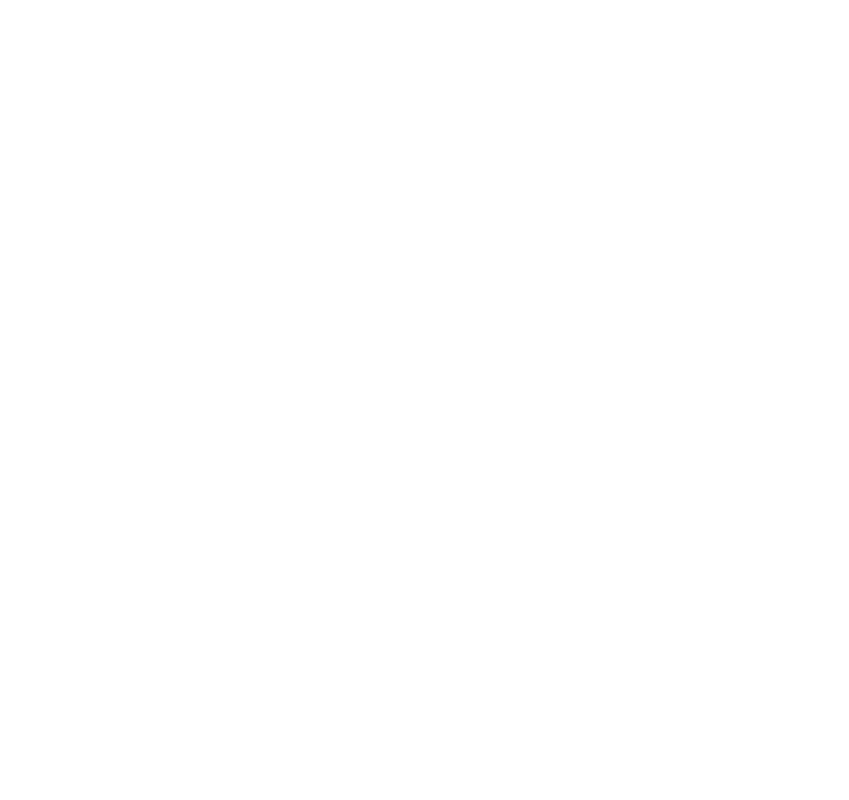
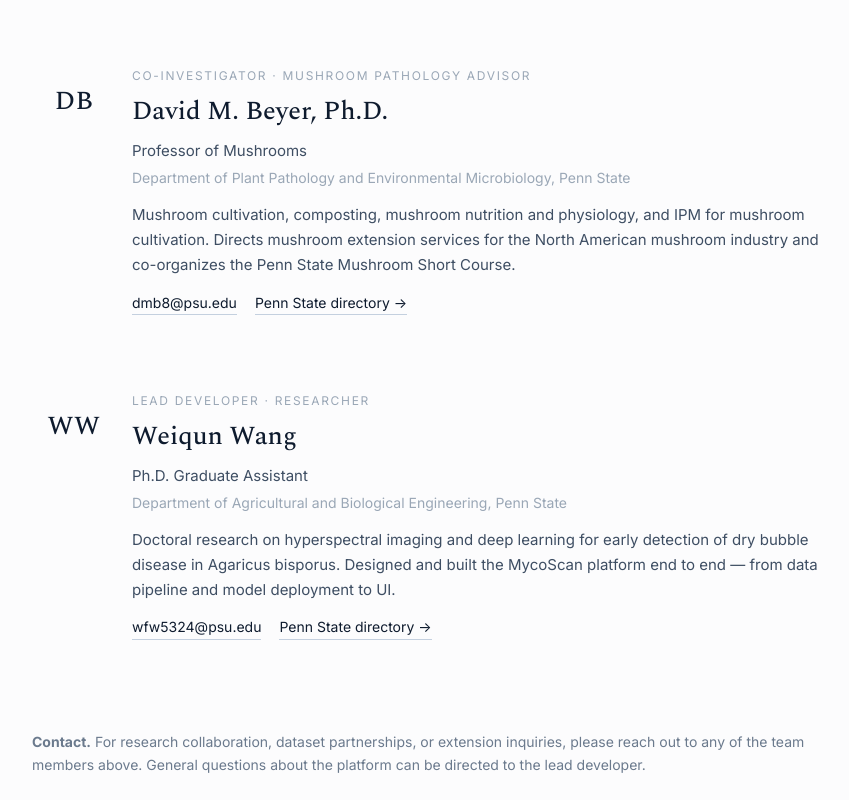
Before and after one commit to ongweigunpsu/mycoscan, a Next.js app: page /team in a window 1280 px wide. Before the commit this address had no page. Shown: the part 640-1440 px from the top of the page, without its empty margins (208-1057 px from the left). Before the commit the page ends 800 px from the top, so only its background shows below. Built offline with nearby package versions, Linux system fonts and the light colour scheme; no server answers.

Commit message:
Create page.js

```diff
--- /dev/null
+++ b/src/app/team/page.js
@@ -0,0 +1,177 @@
+'use client';
+
+import Nav from '@/components/Nav';
+import Footer from '@/components/Footer';
+
+const TEAM = [
+  {
+    name: 'Shirin Ghatrehsamani, Ph.D.',
+    role: 'Principal Investigator',
+    title: 'Associate Professor of Agricultural and Biological Engineering',
+    affiliation: 'Department of Agricultural and Biological Engineering, Penn State',
+    focus:
+      'Precision agriculture, agricultural robotics, and machine learning for early plant-disease detection. Leads the MycoScan initiative and directs the research program on hyperspectral and RGB imaging for controlled-environment agriculture.',
+    email: 'spg5994@psu.edu',
+    link: 'https://abe.psu.edu/directory/spg5994',
+    initials: 'SG',
+  },
+  {
+    name: 'David M. Beyer, Ph.D.',
+    role: 'Co-Investigator · Mushroom Pathology Advisor',
+    title: 'Professor of Mushrooms',
+    affiliation: 'Department of Plant Pathology and Environmental Microbiology, Penn State',
+    focus:
+      'Mushroom cultivation, composting, mushroom nutrition and physiology, and IPM for mushroom cultivation. Directs mushroom extension services for the North American mushroom industry and co-organizes the Penn State Mushroom Short Course.',
+    email: 'dmb8@psu.edu',
+    link: 'https://plantpath.psu.edu/directory/dmb8',
+    initials: 'DB',
+  },
+  {
+    name: 'Weiqun Wang',
+    role: 'Lead Developer · Researcher',
+    title: 'Ph.D. Graduate Assistant',
+    affiliation: 'Department of Agricultural and Biological Engineering, Penn State',
+    focus:
+      'Doctoral research on hyperspectral imaging and deep learning for early detection of dry bubble disease in Agaricus bisporus. Designed and built the MycoScan platform end to end — from data pipeline and model deployment to UI.',
+    email: 'wfw5324@psu.edu',
+    link: 'https://abe.psu.edu/directory/wfw5324',
+    initials: 'WW',
+  },
+];
+
+export default function TeamPage() {
+  return (
+    <>
+      <Nav />
+      <div className="page page-narrow">
+        <div className="page-head">
+          <div className="eyebrow">People behind the platform</div>
+          <h1>Team</h1>
+          <p>
+            MycoScan is developed and maintained at Pennsylvania State University as a
+            joint effort between the Department of Agricultural and Biological Engineering
+            and the Department of Plant Pathology and Environmental Microbiology, in
+            partnership with the Penn State Mushroom Research Center.
+          </p>
+        </div>
+
+        <div style={{ display: 'grid', gap: 20, marginTop: 8 }}>
+          {TEAM.map((p) => (
+            <article
+              key={p.name}
+              style={{
+                border: '1px solid var(--line1)',
+                borderRadius: 12,
+                padding: 28,
+                background: 'var(--bg1)',
+                display: 'grid',
+                gridTemplateColumns: '72px 1fr',
+                gap: 22,
+                alignItems: 'start',
+              }}
+            >
+              <div
+                aria-hidden="true"
+                style={{
+                  width: 72,
+                  height: 72,
+                  borderRadius: 10,
+                  background: 'var(--ink1)',
+                  color: 'var(--bg0)',
+                  display: 'grid',
+                  placeItems: 'center',
+                  fontFamily: 'var(--serif, Spectral, Georgia, serif)',
+                  fontSize: 26,
+                  fontWeight: 500,
+                  letterSpacing: '0.02em',
+                }}
+              >
+                {p.initials}
+              </div>
+              <div>
+                <div
+                  style={{
+                    fontSize: 12,
+                    letterSpacing: '0.14em',
+                    textTransform: 'uppercase',
+                    color: 'var(--ink4)',
+                    marginBottom: 6,
+                  }}
+                >
+                  {p.role}
+                </div>
+                <h2
+                  style={{
+                    fontFamily: 'var(--serif, Spectral, Georgia, serif)',
+                    fontSize: 26,
+                    fontWeight: 500,
+                    margin: '0 0 6px',
+                    color: 'var(--ink0)',
+                  }}
+                >
+                  {p.name}
+                </h2>
+                <div
+                  style={{
+                    fontSize: 15,
+                    color: 'var(--ink2)',
+                    marginBottom: 4,
+                  }}
+                >
+                  {p.title}
+                </div>
+                <div
+                  style={{
+                    fontSize: 14,
+                    color: 'var(--ink4)',
+                    marginBottom: 14,
+                  }}
+                >
+                  {p.affiliation}
+                </div>
+                <p style={{ fontSize: 15, lineHeight: 1.65, color: 'var(--ink2)', margin: '0 0 14px' }}>
+                  {p.focus}
+                </p>
+                <div style={{ display: 'flex', gap: 18, flexWrap: 'wrap', fontSize: 14 }}>
+                  <a
+                    href={`mailto:${p.email}`}
+                    style={{ color: 'var(--ink1)', textDecoration: 'none', borderBottom: '1px solid var(--line2)' }}
+                  >
+                    {p.email}
+                  </a>
+                  <a
+                    href={p.link}
+                    target="_blank"
+                    rel="noopener noreferrer"
+                    style={{ color: 'var(--ink1)', textDecoration: 'none', borderBottom: '1px solid var(--line2)' }}
+                  >
+                    Penn State directory →
+                  </a>
+                </div>
+              </div>
+            </article>
+          ))}
+        </div>
+
+        <div
+          style={{
+            marginTop: 40,
+            padding: 22,
+            background: 'var(--bg1)',
+            border: '1px solid var(--line1)',
+            borderRadius: 10,
+            fontSize: 14,
+            color: 'var(--ink3)',
+            lineHeight: 1.65,
+          }}
+        >
+          <strong style={{ color: 'var(--ink1)' }}>Contact.</strong>{' '}
+          For research collaboration, dataset partnerships, or extension inquiries, please
+          reach out to any of the team members above. General questions about the platform
+          can be directed to the lead developer.
+        </div>
+      </div>
+      <Footer />
+    </>
+  );
+}
```
